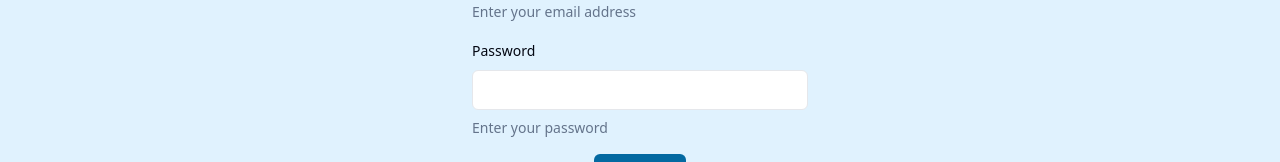
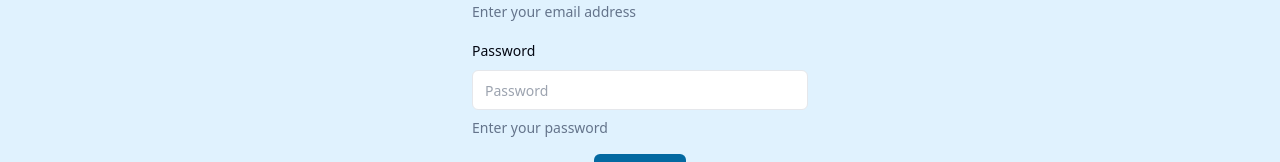
Before and after one commit to alexindris/LECHUGA-HACKEPS2024, a React (Vite) app in the folder frontend/: page /auth/signin in a window 1280 px wide. Shown: the part 420-582 px from the top of the page. Built offline with nearby package versions, Linux system fonts and the light colour scheme.

Commit message:
Added redirects

```diff
--- a/frontend/src/components/LoginForm.tsx
+++ b/frontend/src/components/LoginForm.tsx
@@ -84,7 +84,7 @@ export function LoginForm() {
                     <FormItem>
                       <FormLabel>Password</FormLabel>
                       <FormControl>
-                        <Input {...field} type='password' />
+                        <Input {...field} type='password' placeholder='Password' />
                       </FormControl>
                       <FormDescription className='text-slate-500'>Enter your password</FormDescription>
                       <FormMessage className='text-red-500' />
@@ -101,7 +101,7 @@ export function LoginForm() {
             </div>
             <div className='mt-4 text-center text-sm'>
               Don&apos;t have an account?{" "}
-              <Link href='#' className='underline'>
+              <Link to='/auth/signup' className='underline'>
                 Sign up
               </Link>
             </div>
--- a/frontend/src/components/RegisterForm.tsx
+++ b/frontend/src/components/RegisterForm.tsx
@@ -2,9 +2,7 @@ import { Button } from "@/components/ui/button";
 import {
   Card,
   CardContent,
-  CardDescription,
   CardHeader,
-  CardTitle,
 } from "@/components/ui/card";
 import { Input } from "@/components/ui/input";
 import { Link, useNavigate } from "@tanstack/react-router";
@@ -23,7 +21,6 @@ import {
 import { useUserStore } from '@/stores/storeProvider';
 import { useState } from 'react';
 import { ErrorMessage } from './ErrorMessage';
-import Cookies from 'js-cookie';
 import { registerSchema } from '@/formSchemas/signupSchema';
 import { Checkbox } from './ui/checkbox';
 
@@ -146,7 +143,7 @@ export function RegisterForm() {
             </div>
             <div className='mt-4 text-center text-sm'>
               Do you have an account?{' '}
-              <Link href='#' className='underline'>
+              <Link to='/auth/signin' className='underline'>
                 Sign in
               </Link>
             </div>
```
